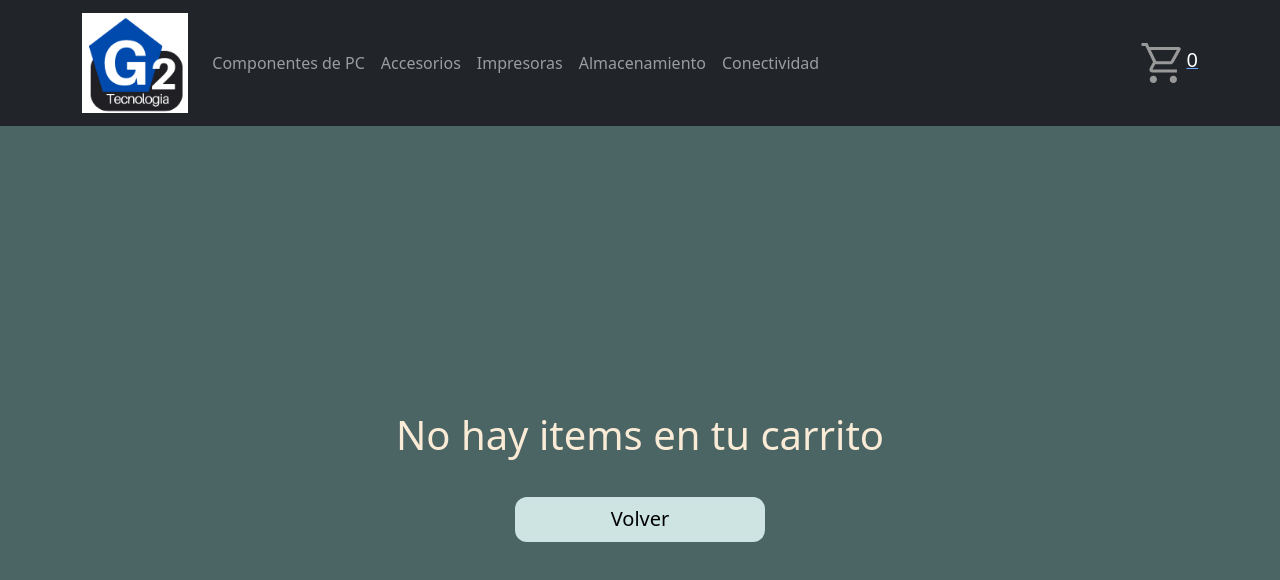
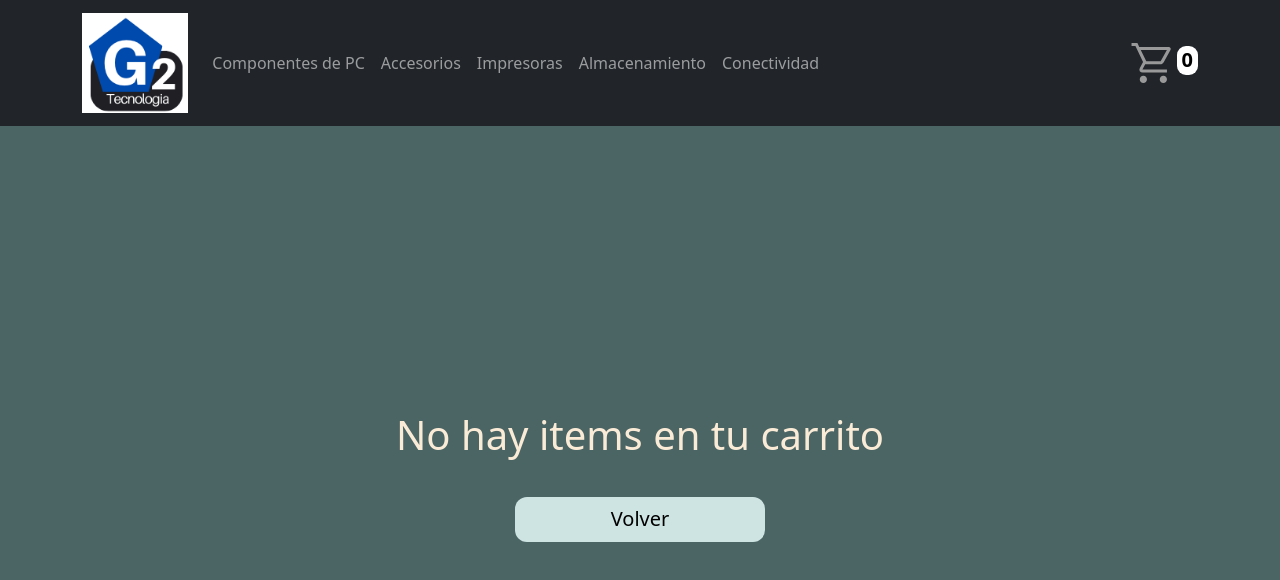
Before and after one commit to ggarcia06/PF2-GGarcia, a React (Create React App) app: page /cart in a window 1280 px wide. Shown: the top 580 px of the page. Built offline with nearby package versions, Linux system fonts and the light colour scheme.

Commit message:
se hacen correcciones al formulario

```diff
--- a/src/App.css
+++ b/src/App.css
@@ -1,6 +1,15 @@
 span {
-  color: white;
+  color: black;
   font-size: 20px;
+}
+
+.totalWidget{
+  color: black;
+  font-size: 20px;
+  background-color: white;
+  padding: 0 5px 2px 5px;
+  border-radius: 9px;
+  text-decoration: none;
 }
 
 #cart {
@@ -69,6 +78,10 @@ span {
 
 .item-detail h2 {
   font-size: 22px;
+}
+
+.item-detail h3 {
+  font-size: 20px;
 }
 
 .add {
@@ -201,7 +214,7 @@ span {
 
 .userData {
   margin-top: 40px;
-  color:#394646;
+  color: #394646;
   padding-top: 45px;
   background-color: #96b3b3;
   width: 600px;
@@ -215,7 +228,8 @@ span {
 .label {
   color: #394646;
 }
-.cont{
+
+.cont {
   display: flex;
   justify-content: center;
 }
--- a/src/components/Cart/Cart.jsx
+++ b/src/components/Cart/Cart.jsx
@@ -7,11 +7,6 @@ import { collection, addDoc } from "firebase/firestore";
 import { db } from '../../services/firebase/firebaseConfig';
 import Swal from 'sweetalert2'
 import { Link } from 'react-router-dom'
-// import { toast } from 'react-toastify';
-// import 'react-toastify/dist/ReactToastify.css';
-
-
-
 
 
 export const Cart = () => {
@@ -56,7 +51,6 @@ export const Cart = () => {
         setFormValues(prev => ({ ...prev, [e.target.name]: e.target.value, }))
     }
 
-
     if (!totalWidget) {
         return (
             <div className="cartbg">
@@ -82,8 +76,8 @@ export const Cart = () => {
                             </div>
                         ))}
                         </div>
+
                         <div>
-
                         </div>
                         <div className="orderSummary">
                             <h3>Resumen de compra:</h3>
@@ -99,32 +93,35 @@ export const Cart = () => {
                                 <h5>INGRESAR DATOS DE USUARIO</h5>
                                 <div className="form">
                                     <>
-                                        <Form.Label htmlFor="inputPassword5" className="label">Nombre</Form.Label>
+                                        <Form.Label htmlFor="name" className="label">Nombre</Form.Label>
                                         <Form.Control
                                             type="text"
-                                            id="inputPassword5"
+                                            id="name"
                                             aria-describedby="passwordHelpBlock"
                                             value={formValues.name}
                                             onChange={handleChange}
                                             name="name"
+                                            autoComplete="name"
                                         />
-                                        <Form.Label htmlFor="inputPassword5" className="label">email</Form.Label>
+                                        <Form.Label htmlFor="email" className="label">email</Form.Label>
                                         <Form.Control
                                             type="email"
-                                            id="inputPassword5"
+                                            id="email"
                                             aria-describedby="passwordHelpBlock"
                                             value={formValues.email}
                                             onChange={handleChange}
                                             name="email"
+                                            autoComplete="email"
                                         />
-                                        <Form.Label htmlFor="inputPassword5" className="label">Telefono</Form.Label>
+                                        <Form.Label htmlFor="telephone" className="label">Telefono</Form.Label>
                                         <Form.Control
                                             type="tel"
-                                            id="inputPassword5"
+                                            id="telephone"
                                             aria-describedby="passwordHelpBlock"
                                             value={formValues.phone}
                                             onChange={handleChange}
                                             name="phone"
+                                            autoComplete="telephone"
                                         />
 
                                     </>
@@ -134,8 +131,6 @@ export const Cart = () => {
 
                         </div>
                     </div>
-
-
                 </Container>
             </main>
         )
--- a/src/components/CartWidget/CartWidget.js
+++ b/src/components/CartWidget/CartWidget.js
@@ -6,12 +6,12 @@ import { Link } from 'react-router-dom'
 const CartWidget = () => {
     const { totalWidget } = useContext(CartContext)
     return (
-        <Link to="/cart">
+
         <div>
-            <img src={ cart } id="cart" alt="cart" />
-            <span>{totalWidget}</span>
+            <Link to="/cart"><img src={ cart } id="cart" alt="cart" /></Link>
+            <span className='totalWidget'><strong>{totalWidget}</strong></span>
         </div>
-        </Link>
+
     )
 }
 
--- a/src/components/Item/Item.jsx
+++ b/src/components/Item/Item.jsx
@@ -14,5 +14,4 @@ export const Item = ({ product }) => (
       <Link to={`/item/${product.id}`}><Button variant="primary">Ver descripcion</Button></Link>
     </Card.Body>
   </Card>
-
 );
--- a/src/components/ItemCount/ItemCount.jsx
+++ b/src/components/ItemCount/ItemCount.jsx
@@ -1,12 +1,15 @@
 import { useState } from 'react';
 
 export const ItemCount = ({onAdd, stock}) => {
+
     const [count, setCount] = useState(1);
+
     const handleIncreaseCount = () => {
         if(stock > count){
             setCount((prev) => prev + 1);
         }
     };
+
     const handleDecreaseCount = () => {
         if (count > 1){
             setCount((prev) => prev - 1);
--- a/src/components/ItemDetail/ItemDetail.jsx
+++ b/src/components/ItemDetail/ItemDetail.jsx
@@ -5,7 +5,7 @@ import { CartContext } from '../../contexts/CartContext';
 export const ItemDetail = ({ product }) => {
     const { addToCart } = useContext(CartContext)
     const onAdd = count => addToCart(product, count)
-    //const onAdd = count => console.log(product, count)
+
     return(
     <div className='item-detail-container'>
     <div className="item-detail">
@@ -14,6 +14,7 @@ export const ItemDetail = ({ product }) => {
         <h2>Descripcion</h2>
         <p>{product.description}</p>
         <h2>Precio: $ {product.price}</h2>
+        <h3>Cantidad: {product.stock}</h3>
         <ItemCount stock={product.stock} onAdd={onAdd}/>
 
     </div>
--- a/src/components/ItemDetailContainer/ItemDetailContainer.jsx
+++ b/src/components/ItemDetailContainer/ItemDetailContainer.jsx
@@ -3,12 +3,12 @@ import { useState, useEffect } from 'react';
 import { useParams } from 'react-router-dom';
 import { ItemDetail } from '../ItemDetail/ItemDetail';
 import { getDoc, doc } from 'firebase/firestore';
-import {db} from '../../services/firebase/firebaseConfig'
+import { db } from '../../services/firebase/firebaseConfig'
 
 const ItemDetailContainer = ({ greeting }) => {
     const [product, setProduct] = useState([null]);
-    const [loading, setLoading] = useState (true)
-    const {id} = useParams()
+    const [loading, setLoading] = useState(true)
+    const { id } = useParams()
 
     useEffect(() => {
 
@@ -16,14 +16,9 @@ const ItemDetailContainer = ({ greeting }) => {
 
         const docRef = doc(db, 'productos', id)
 
-
         getDoc(docRef)
-        .then(response =>{
-            //const data = response.data()
-
-            //const productAdapted = { id: response.id, ...reponse.data}
+            .then(response => {
                 setProduct({ id: response.id, ...response.data() })
-        console.log(setProduct)
             })
             .catch(error => {
                 console.log(error)
@@ -32,19 +27,9 @@ const ItemDetailContainer = ({ greeting }) => {
                 setLoading(false)
             })
 
-//      const promise = new Promise((resolve, reject) => {
-//            setTimeout(() => {
-//                const productById = data.find(product => product.id === Number(id));
-//                resolve(productById)
-//            }, 2000);
-//        });
+    }, [id])
 
- //       promise.then(data => setProduct(data));
-
-    }, [id])
-    if(loading) return <div>LOADING...</div>;
-
-
+    if (loading) return <div>LOADING...</div>;
     return (
         <Container className="mt-4">
             <h1>{greeting}</h1>
@@ -52,6 +37,4 @@ const ItemDetailContainer = ({ greeting }) => {
         </Container>
     );
 };
-
-
 export default ItemDetailContainer
--- a/src/components/NavBar/NavBar.js
+++ b/src/components/NavBar/NavBar.js
@@ -9,8 +9,7 @@ const NavBar = () => {
     return (
         <Navbar bg="dark" data-bs-theme="dark">
             <Container>
-                <Navbar.Brand as={Link} to="/"><img src={ logo } className="logo" alt="logo" />
-</Navbar.Brand>
+                <Navbar.Brand as={Link} to="/"><img src={logo} className="logo" alt="logo" /></Navbar.Brand>
                 <Nav className="me-auto">
                     <Nav.Link as={Link} to="/category/componentesdePC">Componentes de PC</Nav.Link>
                     <Nav.Link as={Link} to="/category/accesorios">Accesorios</Nav.Link>
```
Also changed, not shown: src/components/ItemListContainer/ItemListContainer.js (+0 -20 lines), src/contexts/CartContext.jsx (+0 -8 lines), src/assets/ECOMMERCEG2.png (added). Lines whose indentation alone changed are shown as unchanged.
